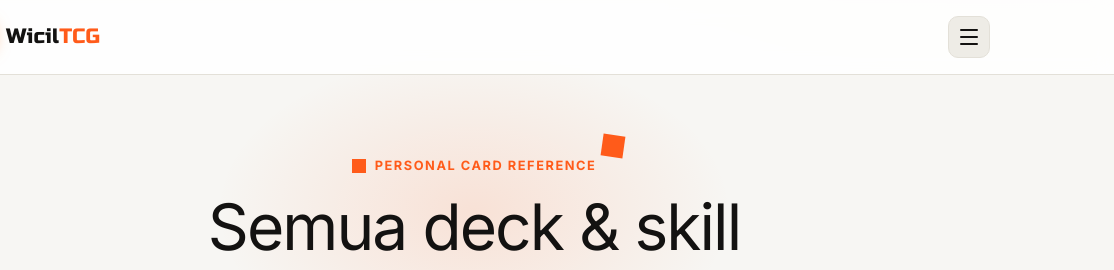
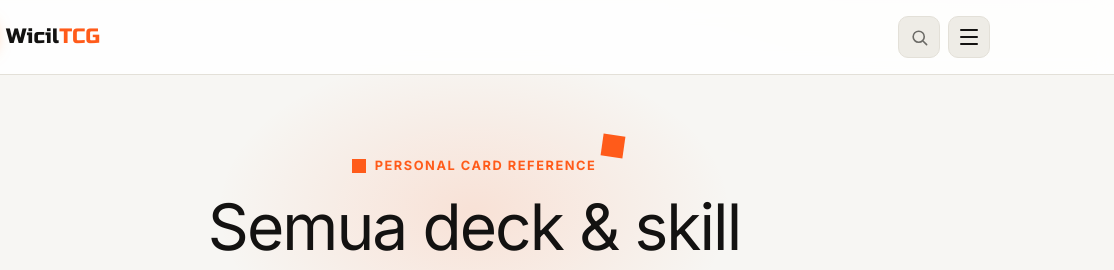
Before and after one commit to williamwuisan/website--VanguardWicil, a plain HTML site: page index.html in a window 1280 px wide. Shown: the top 270 px of the page, 166-1280 px from the left. Drawn offline with Linux system fonts and the light colour scheme.

Commit message:
Add quick search icon to header, next to the menu button
Same search view as the drawer's Cari Kartu item, just reachable without opening the drawer first.

```diff
--- a/css/style.css
+++ b/css/style.css
@@ -85,6 +85,23 @@ img { max-width: 100%; display: block; }
 }
 .logo__text { font-family: 'Russo One', 'Rajdhani', sans-serif; font-weight: 400; font-size: 1.3rem; letter-spacing: 0.01em; color: var(--text); }
 .logo__accent { color: var(--orange); }
+
+.header__actions { display: flex; align-items: center; gap: 8px; }
+
+/* ===== Icon button (header search, etc.) ===== */
+.icon-btn {
+  width: 42px; height: 42px;
+  display: flex;
+  align-items: center;
+  justify-content: center;
+  background: var(--black-soft);
+  border: 1px solid var(--border);
+  border-radius: 10px;
+  color: var(--text-muted);
+  transition: border-color 0.2s ease, color 0.2s ease;
+}
+.icon-btn:hover { border-color: var(--orange-dim); color: var(--orange); }
+.icon-btn svg { width: 19px; height: 19px; }
 
 /* ===== Hamburger menu toggle ===== */
 .menu-toggle {
--- a/index.html
+++ b/index.html
@@ -39,9 +39,14 @@
       </svg>
       <span class="logo__text">Wicil<span class="logo__accent">TCG</span></span>
     </a>
-    <button class="menu-toggle" id="menuToggle" aria-label="Buka menu">
-      <span></span><span></span><span></span>
-    </button>
+    <div class="header__actions">
+      <button class="icon-btn" data-nav="search" aria-label="Cari kartu">
+        <svg viewBox="0 0 24 24" fill="none" stroke="currentColor" stroke-width="2" stroke-linecap="round" stroke-linejoin="round"><circle cx="11" cy="11" r="7"/><path d="M21 21l-4.3-4.3"/></svg>
+      </button>
+      <button class="menu-toggle" id="menuToggle" aria-label="Buka menu">
+        <span></span><span></span><span></span>
+      </button>
+    </div>
   </div>
 </header>
 
```
